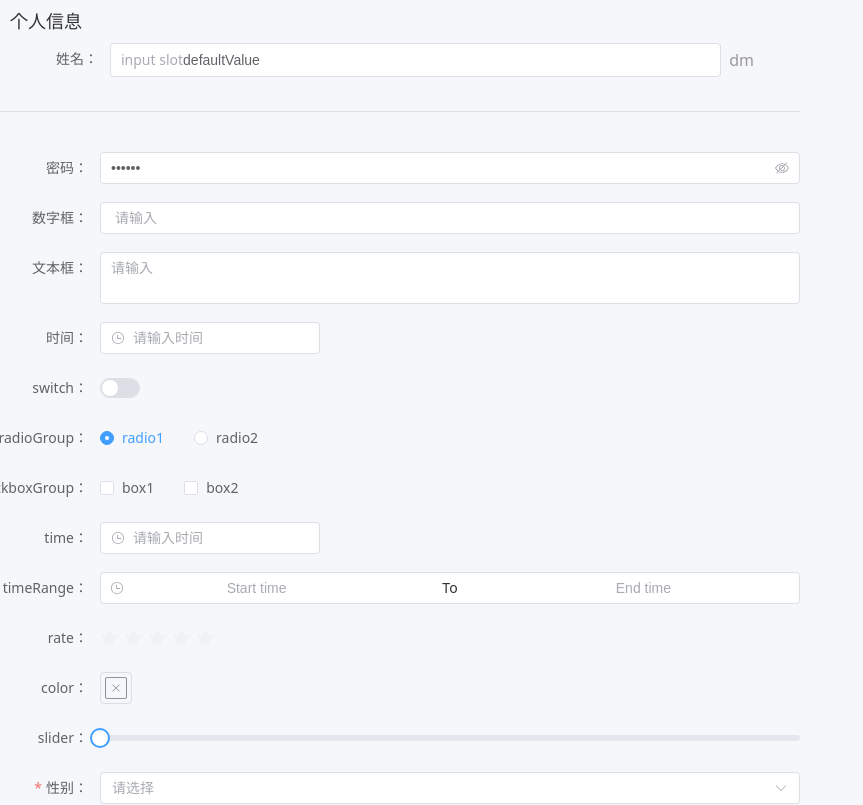
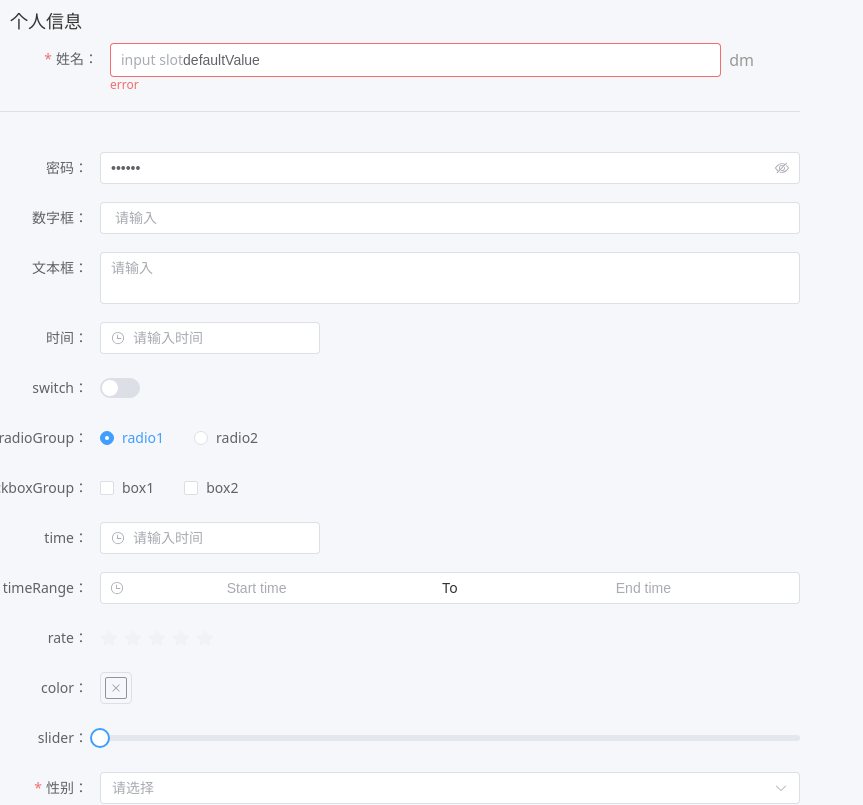
Before and after one commit to ekilito/basic_ui, a Vue app: page / in a window 1280 px wide. Shown: the top 805 px of the page, without its empty margins (0-863 px from the left). Built offline with nearby package versions, Linux system fonts and the light colour scheme.

Commit message:
透传 formItems

```diff
--- a/src/App.vue
+++ b/src/App.vue
@@ -46,7 +46,9 @@ const formItems = computed(() => [
     trim: true,
     hidden: formData.value.select == 2,
     span: 24,
-    // rules: [{ required: true, message: "请输入姓名", trigger: "blur" }],
+    showMessage: true,
+    error: 'error',
+    rules: [{ required: true, message: "请输入姓名", trigger: "blur" }],
   },
   { type: "divider" },
   { type: "blank" },
--- a/src/components/basicForm/index.vue
+++ b/src/components/basicForm/index.vue
@@ -504,7 +504,8 @@ function getFormItemProps(item: Record<string, any>) {
     "inlineMessage",
     "size",
     "labelPosition",
-    "labelSuffix",
+    "for",
+    "validateStatus"
   ];
   return Object.fromEntries(allowedProps.filter((key) => key in item).map((key) => [key, item[key]]));
 }
```
